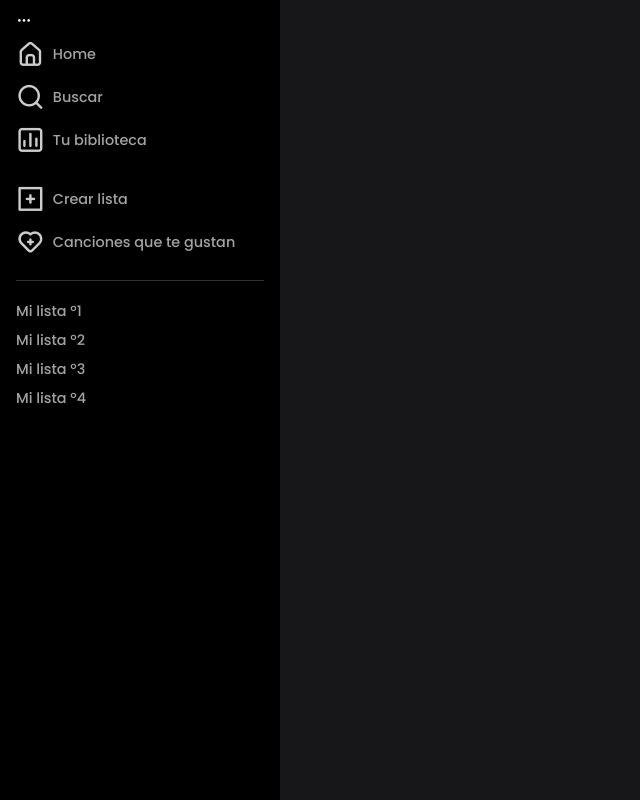
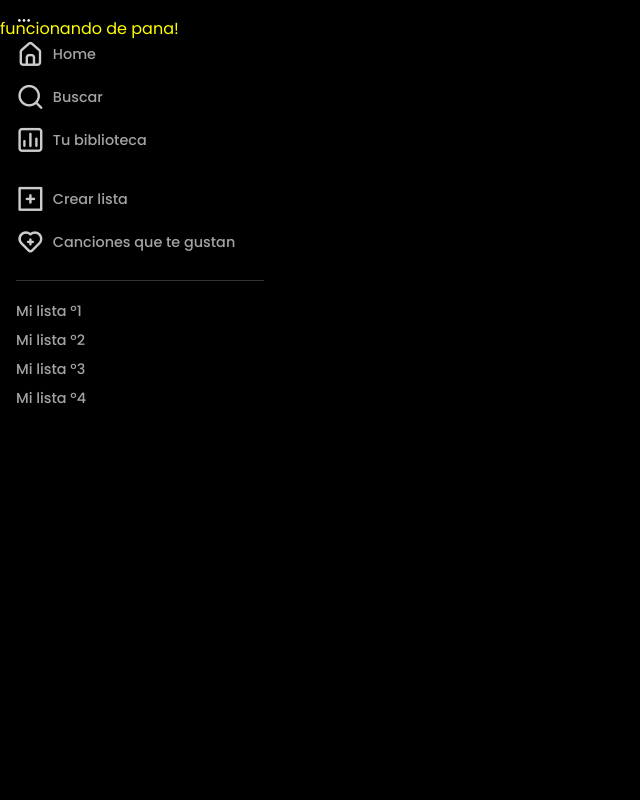
Before and after one commit to AndresVictor1415/spotify-angular, an Angular app: page /track in a window 1280 px wide. Shown: the whole page, without its empty margins (0-640 px from the left). Built offline with nearby package versions, Linux system fonts and the light colour scheme.

Commit message:
Video n° 19 funcionando

```diff
--- a/src/app/modules/home/pages/home-page/home-page.component.html
+++ b/src/app/modules/home/pages/home-page/home-page.component.html
@@ -1,5 +1,2 @@
 <app-side-bar></app-side-bar>
-
-<div class="home-wrapper">
-    <router-outlet></router-outlet>
-</div>
+<router-outlet> </router-outlet>
--- a/src/app/modules/track/track-routing.module.ts
+++ b/src/app/modules/track/track-routing.module.ts
@@ -5,8 +5,7 @@ import { TrackPageComponent } from './pages/track-page/track-page.component';
 const routes: Routes = [
   {
     path: '',
-    component: TrackPageComponent,
-    outlet: 'child'
+    component: TrackPageComponent
   }
 ];
 
```
